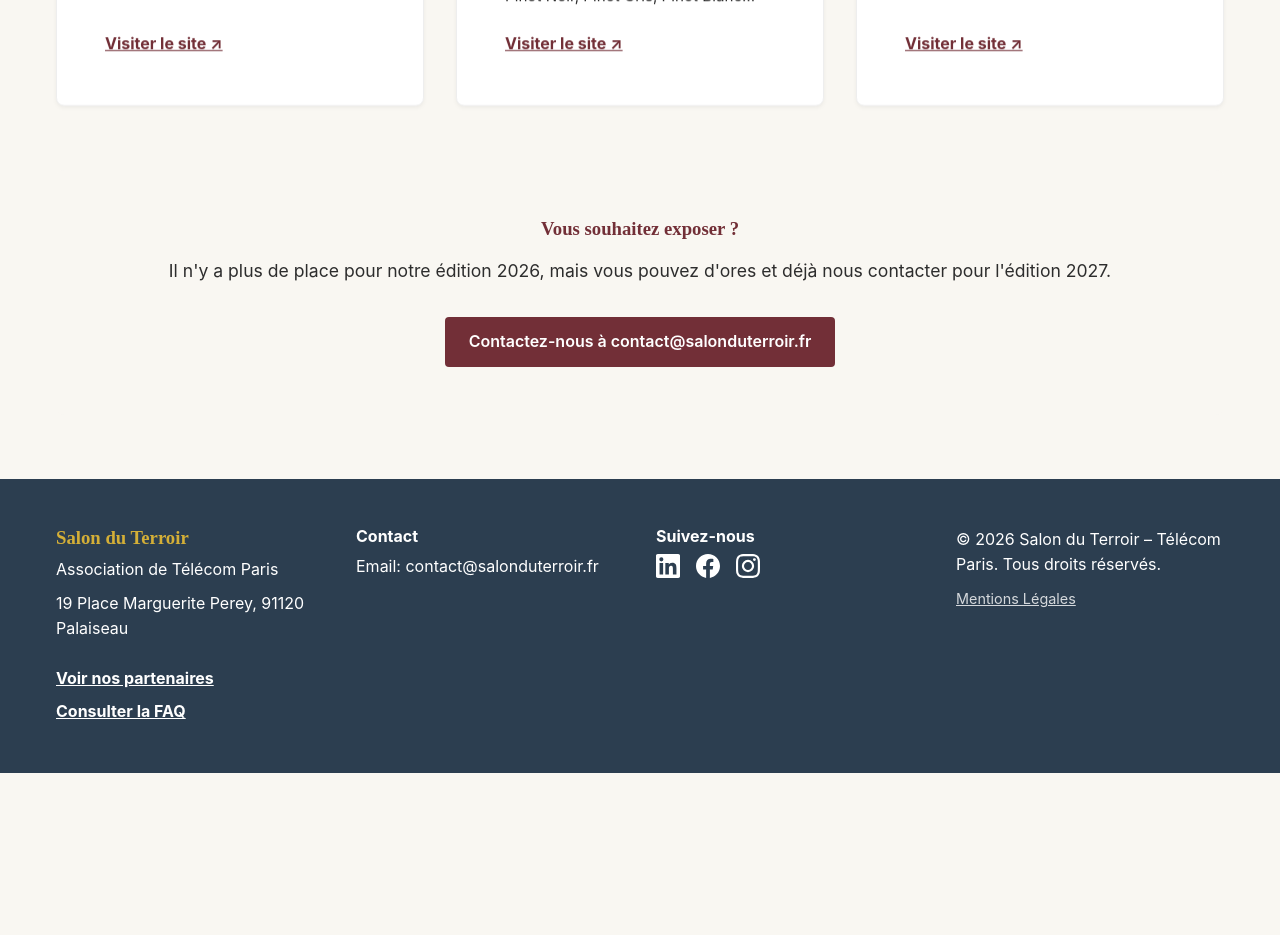
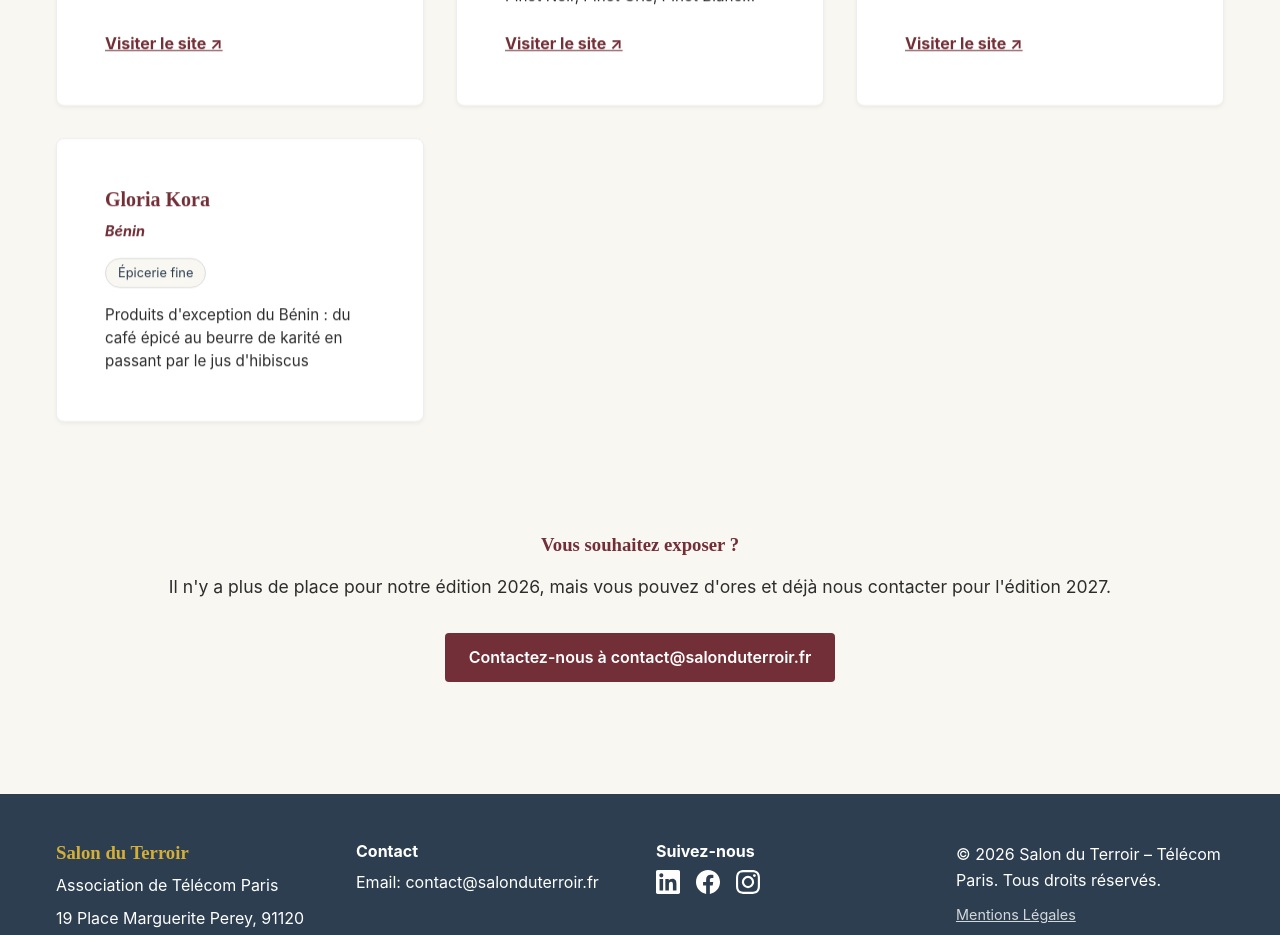
Before and after one commit to noac12/salonduterroir_new, a React (Vite) app: page /exhibitors in a window 1280 px wide. Shown: the part 3660-4595 px from the top of the page. Before the commit the page ends 4433 px from the top, so only its background shows below. Built offline with nearby package versions, Linux system fonts and the light colour scheme.

Commit message:
Add new exhibitor 'Gloria Kora' to the list

```diff
--- a/src/data/exhibitors.js
+++ b/src/data/exhibitors.js
@@ -275,5 +275,14 @@ export const exhibitors = [
         "description": "Présentation de l'association et recueil de dons. Distraire les malades et apporter des moments de bonheur.",
         "website": "https://www.lesblousesroses.asso.fr/fr/",
         "logo": null
+    },
+    {
+        "id": 28,
+        "name": "Gloria Kora",
+        "category": "Épicerie fine",
+        "region": "Bénin",
+        "description": "Produits d'exception du Bénin : du café épicé au beurre de karité en passant par le jus d'hibiscus",
+        "website": "",
+        "logo": null
     }
 ];
```
